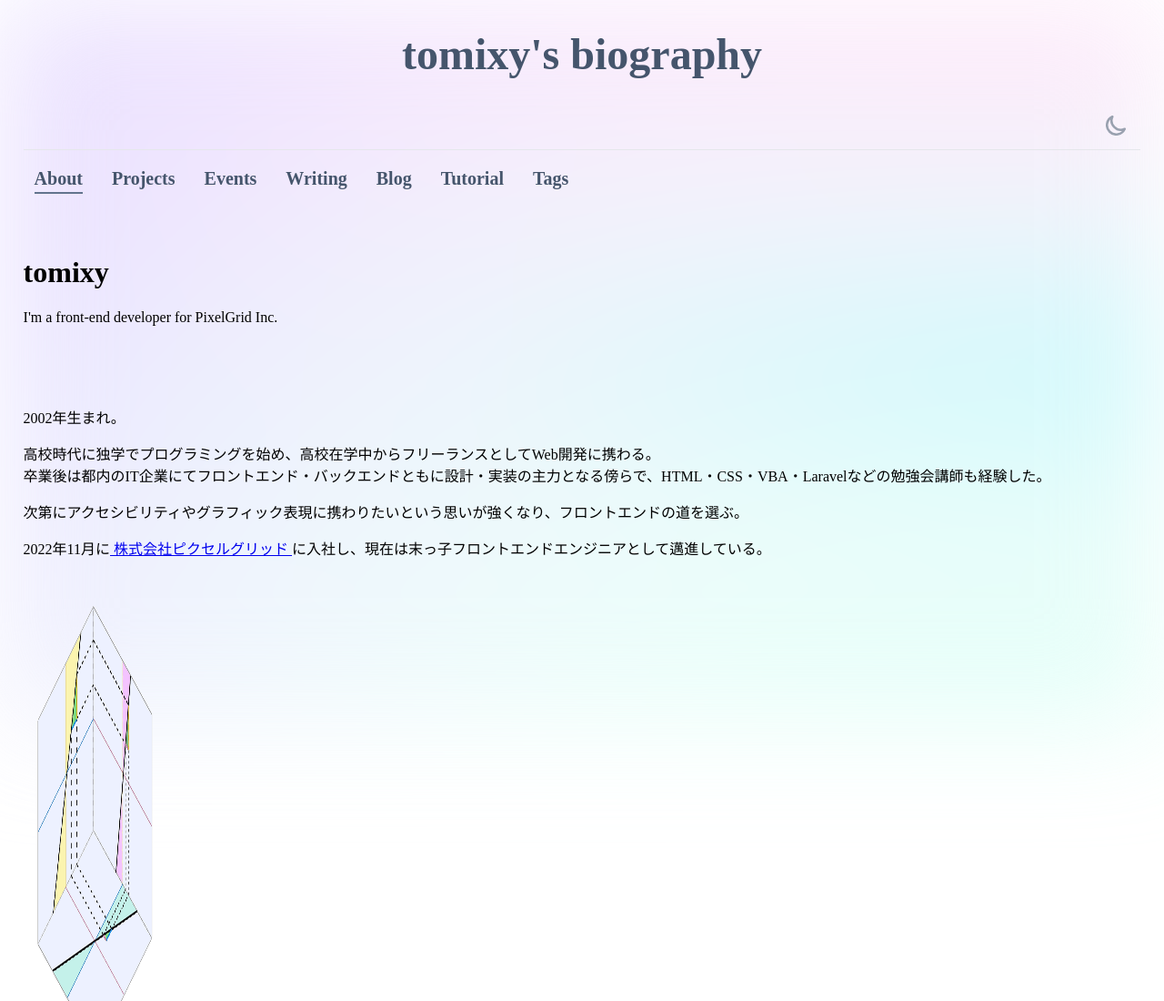
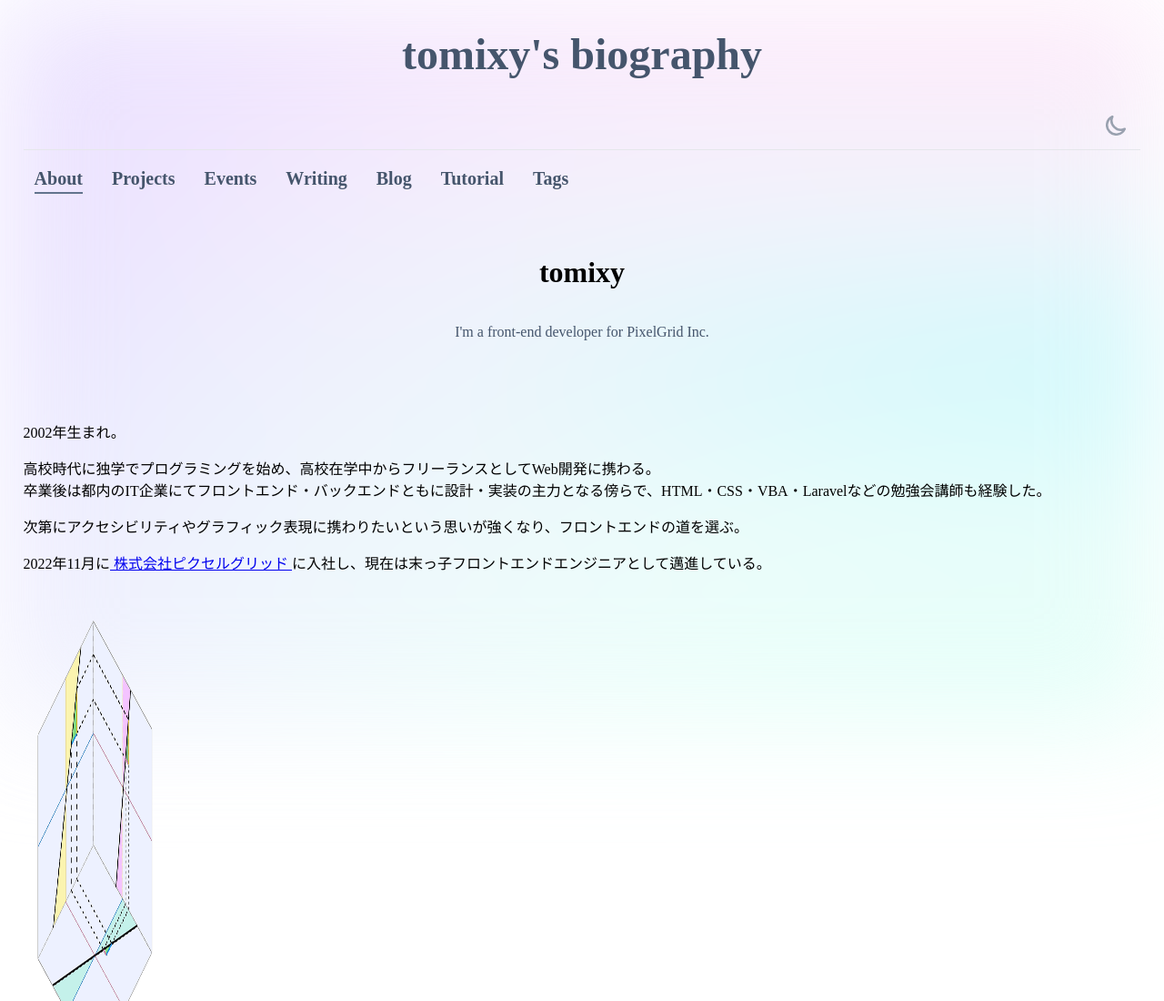
Before and after one commit to tetracalibers/tomixyz-biography-v2, an Astro site: page / in a window 1280 px wide. Shown: the top 1100 px of the page at 91% size. Built offline with nearby package versions, Linux system fonts and the light colour scheme; Astro itself is replaced by a stand-in of ours; some icons are missing; a web font is replaced by a local one.

Commit message:
PageHeaderのスタイル

```diff
--- a/src/components/pages/index/PageHeader.astro
+++ b/src/components/pages/index/PageHeader.astro
@@ -9,7 +9,17 @@ interface Props {
 const { title, subtitle } = Astro.props
 ---
 
-<div class="flex flex-col text-center">
+<div class="PageHeader">
   <PageTitle title={title} />
-  <p class="text-theme-secondary dark:text-theme-dark-primary">{subtitle}</p>
+  <p class="subtitle">{subtitle}</p>
 </div>
+
+<style>
+  .PageHeader {
+    display: grid;
+    text-align: center;
+  }
+  .subtitle {
+    color: light-dark(var(--slate-600), var(--slate-200));
+  }
+</style>
--- a/src/styles/global.css
+++ b/src/styles/global.css
@@ -40,6 +40,7 @@ body {
   --gray-200: oklch(0.928 0.006 264.531);
   --gray-400: oklch(0.707 0.022 261.325);
 
+  --slate-200: oklch(0.929 0.013 255.508);
   --slate-300: oklch(0.869 0.022 252.894);
   --slate-500: oklch(0.554 0.046 257.417);
   --slate-600: oklch(0.446 0.043 257.281);
```
